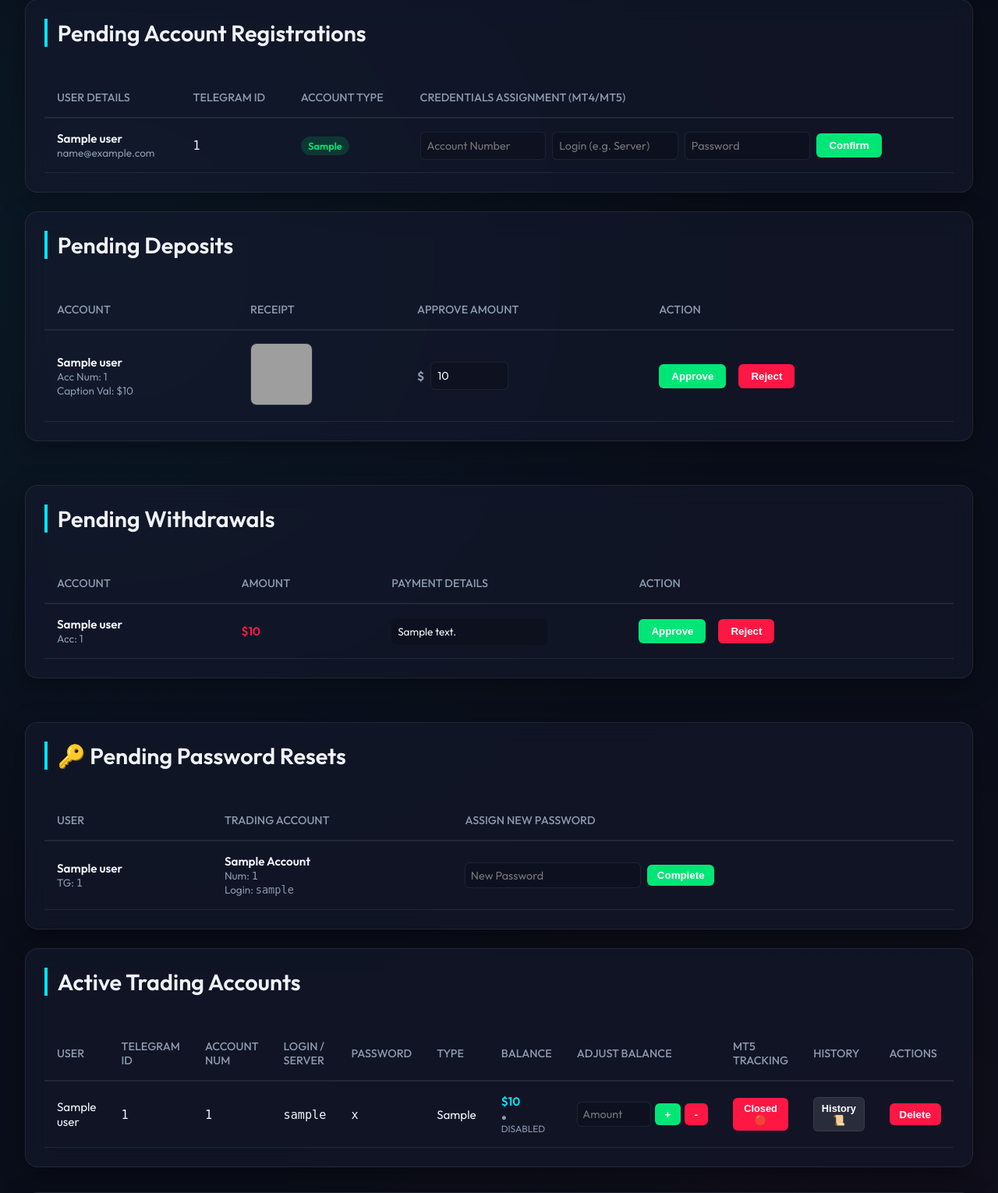
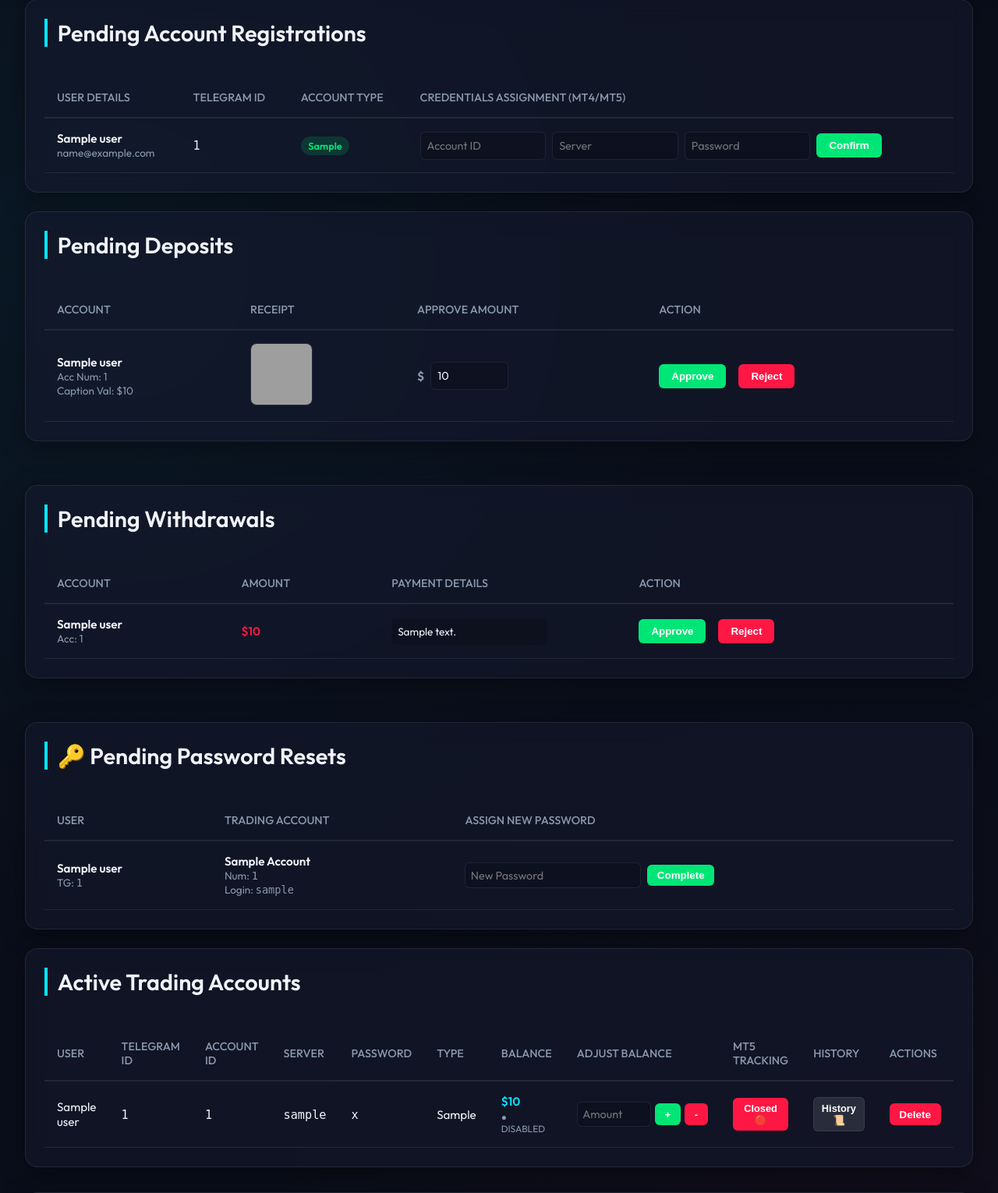
Before and after one commit to Hengsadboy/sony, a FastAPI app: template templates/dashboard.html in a window 1280 px wide. Shown: the part 120-1650 px from the top of the page at 78% size. Run offline with FastAPI, Linux system fonts and the light colour scheme; the template is opened without the code that fills it: most values are stand-ins (such as "Sample title", 1, 10 or a date in 2020); data that the repository does not hold is empty; grey boxes are pictures that could not be loaded.

Commit message:
Rename table columns and approval inputs to Account ID and Server for clarity

```diff
--- a/templates/dashboard.html
+++ b/templates/dashboard.html
@@ -39,8 +39,8 @@
                                 <td><span class="pill pill-approved">{{ acc.account_type }}</span></td>
                                 <td>
                                     <form action="/approve-registration/{{ acc.id }}" method="POST" style="display: flex; gap: 0.5rem; align-items: center; max-width: 600px;">
-                                        <input type="text" name="account_number" placeholder="Account Number" class="form-input" required style="margin-bottom: 0; flex: 1;">
-                                        <input type="text" name="login_details" placeholder="Login (e.g. Server)" class="form-input" required style="margin-bottom: 0; flex: 1;">
+                                        <input type="text" name="account_number" placeholder="Account ID" class="form-input" required style="margin-bottom: 0; flex: 1;">
+                                        <input type="text" name="login_details" placeholder="Server" class="form-input" required style="margin-bottom: 0; flex: 1;">
                                         <input type="text" name="password" placeholder="Password" class="form-input" required style="margin-bottom: 0; flex: 1;">
                                         <button type="submit" class="btn-success">Confirm</button>
                                     </form>
@@ -208,8 +208,8 @@
                         <tr>
                             <th>User</th>
                             <th>Telegram ID</th>
-                            <th>Account Num</th>
-                            <th>Login / Server</th>
+                            <th>Account ID</th>
+                            <th>Server</th>
                             <th>Password</th>
                             <th>Type</th>
                             <th>Balance</th>
```
